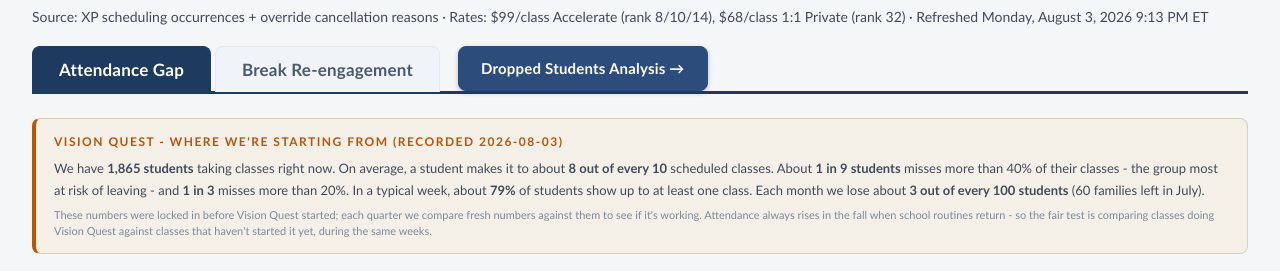
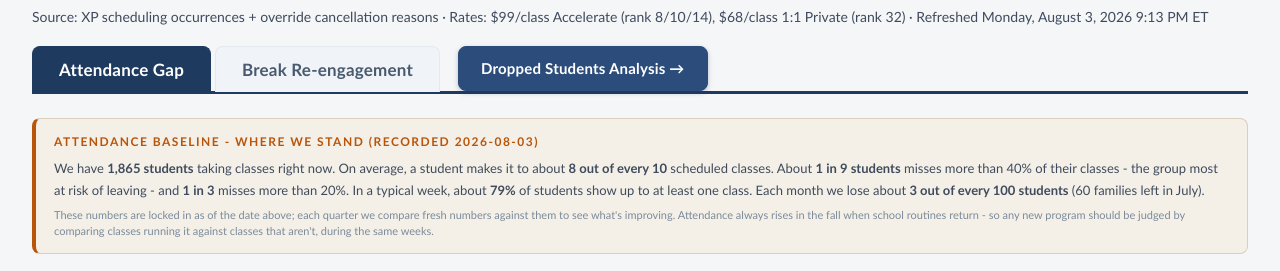
Before and after one commit to game-u/at-risk-recovery-panel, a plain HTML site: page index.html in a window 1280 px wide. Shown: the part 82-353 px from the top of the page. Drawn offline with Linux system fonts and the light colour scheme.

Commit message:
Neutral attendance-baseline wording (initiative-agnostic)

```diff
--- a/index.html
+++ b/index.html
@@ -71,13 +71,14 @@ table.top tr.lost td.stat { color: #B23A48; font-weight: 700; }
 <div id="tab-gap" class="tab-pane active">
 <!-- vq-baseline -->
 <div style='background:#F4F0E8;border:1px solid #D9CFBB;border-left:4px solid #B9550A;border-radius:8px;padding:14px 18px;margin:0 0 18px'>
-<div style='font-size:12px;font-weight:800;color:#B9550A;text-transform:uppercase;letter-spacing:1.5px;margin-bottom:6px'>Vision Quest - where we're starting from (recorded 2026-08-03)</div>
+<div style='font-size:12px;font-weight:800;color:#B9550A;text-transform:uppercase;letter-spacing:1.5px;margin-bottom:6px'>Attendance baseline - where we stand (recorded 2026-08-03)</div>
 <div style='font-size:13px;color:#3F4B5C;line-height:1.7'>
 We have <strong>1,865 students</strong> taking classes right now. On average, a student makes it to about <strong>8 out of every 10</strong> scheduled classes. About <strong>1 in 9 students</strong> misses more than 40% of their classes - the group most at risk of leaving - and <strong>1 in 3</strong> misses more than 20%. In a typical week, about <strong>79%</strong> of students show up to at least one class. Each month we lose about <strong>3 out of every 100 students</strong> (60 families left in July).
 </div>
-<div style='font-size:11px;color:#7A8A9A;margin-top:6px'>These numbers were locked in before Vision Quest started; each quarter we compare fresh numbers against them to see if it's working. Attendance always rises in the fall when school routines return - so the fair test is comparing classes doing Vision Quest against classes that haven't started it yet, during the same weeks.</div>
+<div style='font-size:11px;color:#7A8A9A;margin-top:6px'>These numbers are locked in as of the date above; each quarter we compare fresh numbers against them to see what's improving. Attendance always rises in the fall when school routines return - so any new program should be judged by comparing classes running it against classes that aren't, during the same weeks.</div>
 </div>
 <!-- end vq-baseline -->
+
 
 
 
```
